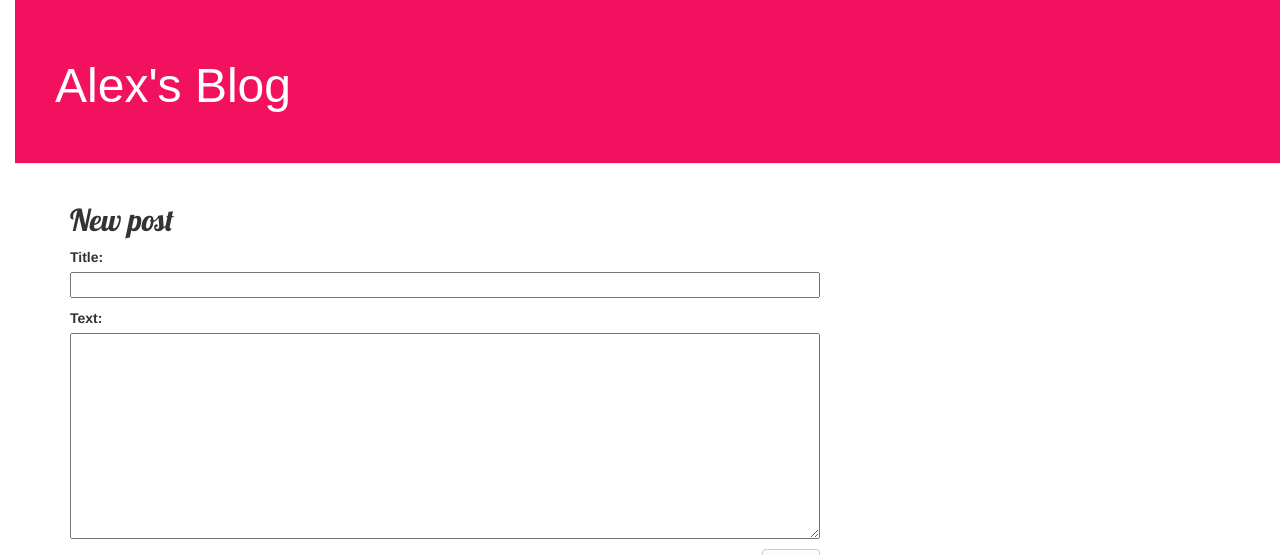
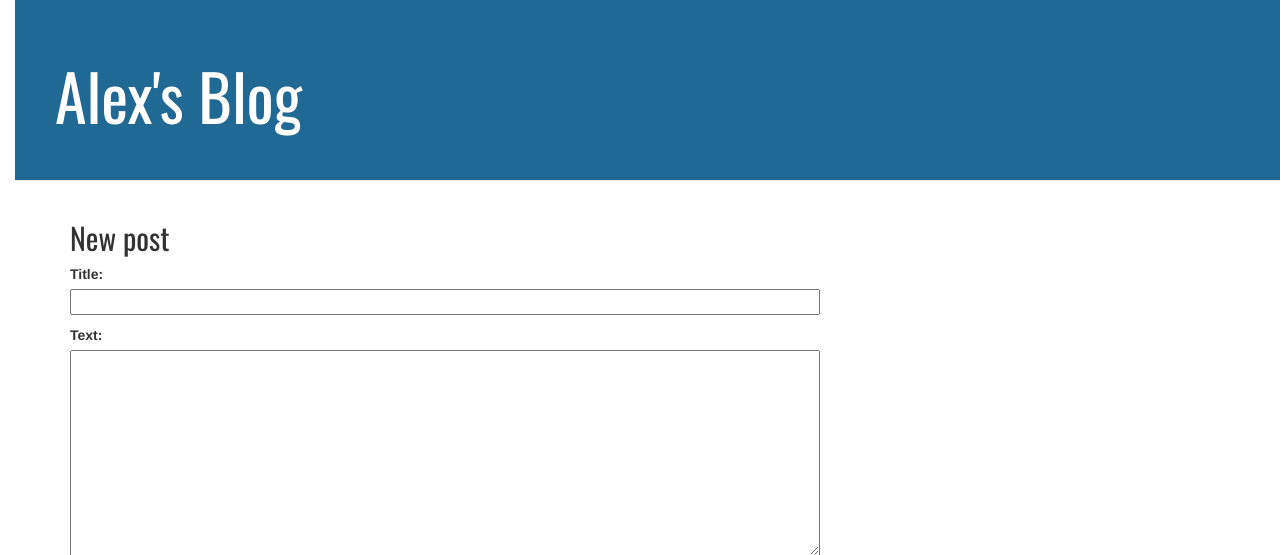
Before and after one commit to ACS933/my-first-blog, a Django app: page /post/new/ in a window 1280 px wide. Shown: the top 555 px of the page. Run offline with Django 3.2, Linux system fonts and the light colour scheme; some libraries are stand-ins or nearby versions.

Commit message:
changed font, changed font size of header, added dotted line between posts

```diff
--- a/blog/static/css/blog.css
+++ b/blog/static/css/blog.css
@@ -1,5 +1,5 @@
 h1 a, h2 a {
-  font-family: sans-serif;
+  font-family: 'Oswald', sans-serif;
   color: #C25100
 }
 
@@ -8,20 +8,21 @@ body {
 }
 
 .page-header {
-background-color: #F2115F;
+background-color: #1f6994;
 margin-top: 0;
 padding: 40px 20px 40px 40px;
 }
 .page-header h1, .page-header h1 a, .page-header h1 a:visited, .page-header h1 a:active {
 color: #ffffff;
-font-size: 36pt;
+font-size: 48pt;
 text-decoration: none;
 }
 .content {
 margin-left: 40px;
+
 }
 h1, h2, h3, h4 {
-font-family: 'Lobster', cursive;
+font-family: 'Oswald', sans-serif;
 }
 .date {
 color: #828282;
@@ -41,6 +42,7 @@ margin-right: 20px;
 }
 .post {
 margin-bottom: 70px;
+border-top: 2px dotted #32aaf0;
 }
 .post h2 a, .post h2 a:visited {
 color: #000000;
--- a/blog/templates/blog/base.html
+++ b/blog/templates/blog/base.html
@@ -6,6 +6,7 @@
     <link rel="stylesheet" href="//maxcdn.bootstrapcdn.com/bootstrap/3.2.0/css/bootstrap-theme.min.css">
     <link rel="stylesheet" href="{% static 'css/blog.css' %}">
     <link href="//fonts.googleapis.com/css?family=Lobster&subset=latin,latin-ext" rel="stylesheet" type="text/css">
+    <link href="https://fonts.googleapis.com/css2?family=Oswald&display=swap" rel="stylesheet">
   </head>
   <body>
     <div class="page-header">
@@ -22,7 +23,7 @@
         </div>
       </div>
     </div>
-  </body>s
+  </body>
 
 
 
```
